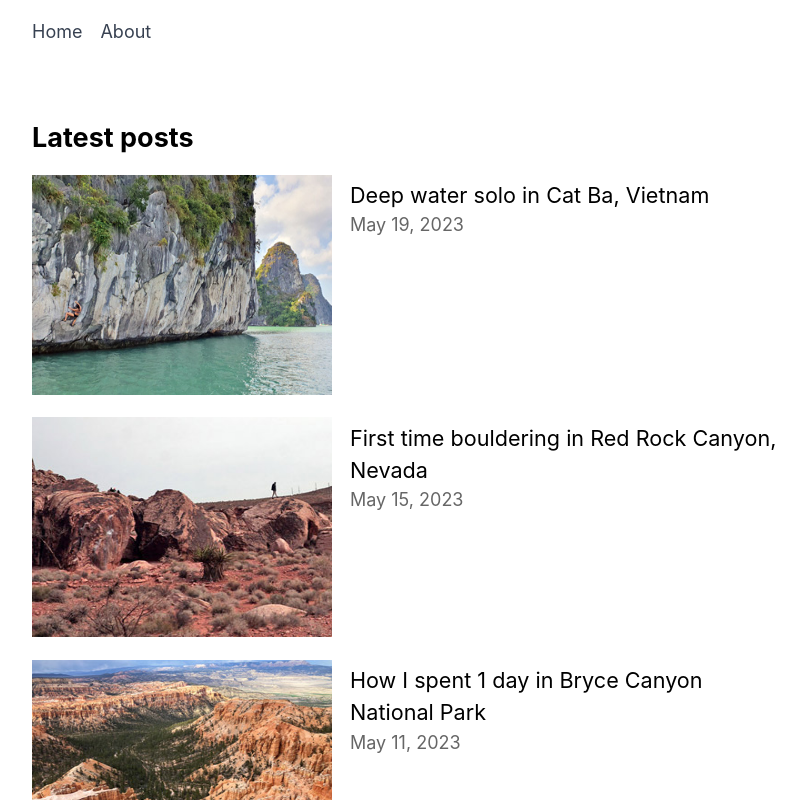
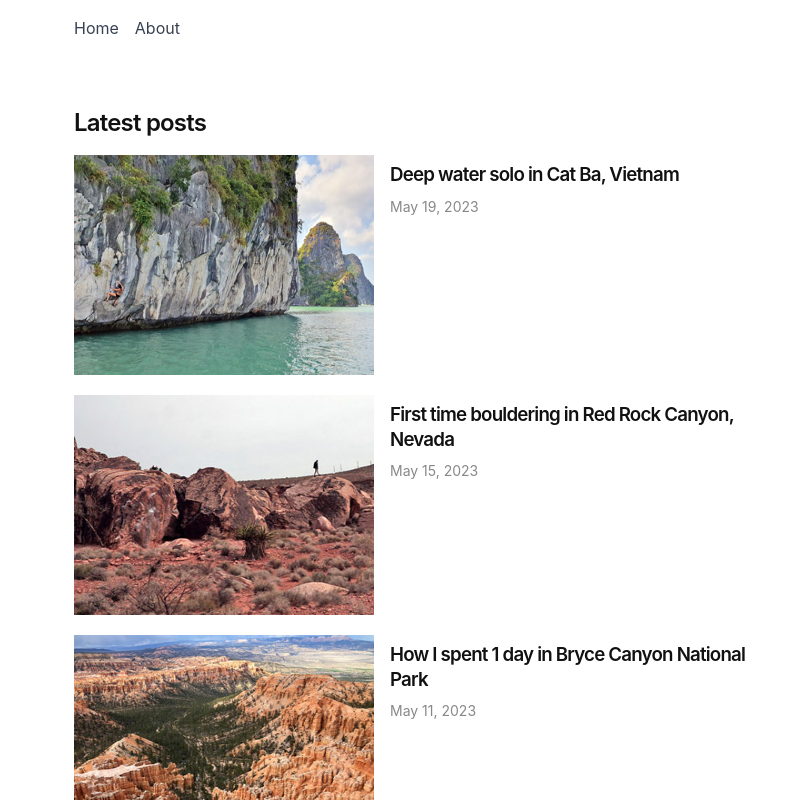
Before and after one commit to jessika/bilbo, a Next.js app: page / in a window 1280 px wide. Shown: the top 800 px of the page, without its empty margins (230-1036 px from the left). Built offline with nearby package versions, Linux system fonts and the light colour scheme.

Commit message:
Use smaller fonts

```diff
--- a/components/layout.module.css
+++ b/components/layout.module.css
@@ -5,7 +5,6 @@
 }
 
 .header {
-  font-size: 18px;
   display: flex;
   flex-direction: column;
   padding-bottom: 3rem;
--- a/components/post-list-item.module.css
+++ b/components/post-list-item.module.scss
@@ -1,3 +1,5 @@
+@use "styles/typography.scss";
+
 .thumbnailContainer {
   flex: none;
   margin-right: 1rem;
@@ -21,8 +23,12 @@ a.hyperlink {
   margin-bottom: 1.25rem;
 }
 
-.textContainer {
-  padding-top: 0.25rem;
+h3.heading {
+  margin: 0.5rem 0;
+}
+
+.date {
+  @include typography.subheader;
 }
 
 @media (max-width: 600px) {
--- a/components/post-list-item.tsx
+++ b/components/post-list-item.tsx
@@ -1,6 +1,5 @@
 import Link from "next/link";
-import utilStyles from "../styles/utils.module.css";
-import styles from "./post-list-item.module.css";
+import styles from "./post-list-item.module.scss";
 import Date from "./date";
 import Image from "next/image";
 
@@ -37,9 +36,9 @@ export default function PostListItem({
         <div className={styles.thumbnailContainer}>
           <Image src={thumbnail} height={220} width={330} alt="" />
         </div>
-        <div className={styles.textContainer}>
-          <div className={utilStyles.headingMd}>{title}</div>
-          <div className={`${utilStyles.lightText}`}>
+        <div>
+          <h3 className={styles.heading}>{title}</h3>
+          <div className={styles.date}>
             <Date dateString={updatedDate} />
           </div>
         </div>
--- a/pages/posts/[id].tsx
+++ b/pages/posts/[id].tsx
@@ -12,7 +12,7 @@ import utilStyles from "../../styles/utils.module.css";
 import { GetStaticProps, GetStaticPaths } from "next";
 import { MDXRemote } from "next-mdx-remote";
 import PostListItem, { ItemLayout } from "../../components/post-list-item";
-import styles from "./id.module.css";
+import styles from "./id.module.scss";
 
 export default function Post({
   postData,
@@ -27,8 +27,8 @@ export default function Post({
         <title>{postData.title}</title>
       </Head>
       <article>
-        <h1 className={utilStyles.headingXl}>{postData.title}</h1>
-        <div className={utilStyles.lightText}>
+        <h1>{postData.title}</h1>
+        <div className={styles.date}>
           Visited{" "}
           <Date dateString={postData.visited_date} formatString={"LLLL yyyy"} />
         </div>
--- a/pages/posts/id.module.css
+++ b/pages/posts/id.module.scss
@@ -1,3 +1,5 @@
+@use "styles/typography.scss";
+
 .suggestedPosts {
   display: flex;
 }
@@ -11,6 +13,11 @@
   margin-top: 4rem;
 }
 
+.date {
+  @include typography.subheader;
+  margin-bottom: 2rem;
+}
+
 @media (max-width: 600px) {
   .suggestedPosts {
     flex-direction: column;
--- a/styles/global.css
+++ b/styles/global.css
@@ -1,11 +1,11 @@
 html,
 body {
+  color: #333;
   padding: 0;
-  margin: 0;
   font-family: -apple-system, BlinkMacSystemFont, Segoe UI, Roboto, Oxygen,
     Ubuntu, Cantarell, Fira Sans, Droid Sans, Helvetica Neue, sans-serif;
   line-height: 1.6;
-  font-size: 18px;
+  font-size: 16px;
 }
 
 * {
@@ -17,11 +17,21 @@ a {
   text-decoration: none;
 }
 
-a:hover {
-  text-decoration: underline;
-}
-
 img {
   max-width: 100%;
   display: block;
 }
+
+h1,
+h2,
+h3 {
+  color: #111;
+  font-weight: 600;
+  letter-spacing: -0.05rem;
+  line-height: 1.3;
+  margin: 1rem 0;
+}
+
+h1 {
+  font-size: 2rem;
+}
--- /dev/null
+++ b/styles/typography.scss
@@ -0,0 +1,4 @@
+@mixin subheader {
+  font-size: 14px;
+  color: #888;
+}
--- a/styles/utils.module.css
+++ b/styles/utils.module.css
@@ -39,13 +39,8 @@
 .list {
   list-style: none;
   padding: 0;
-  margin: 0;
 }
 
 .listItem {
   margin: 0 0 1.25rem;
 }
-
-.lightText {
-  color: #666;
-}
```
